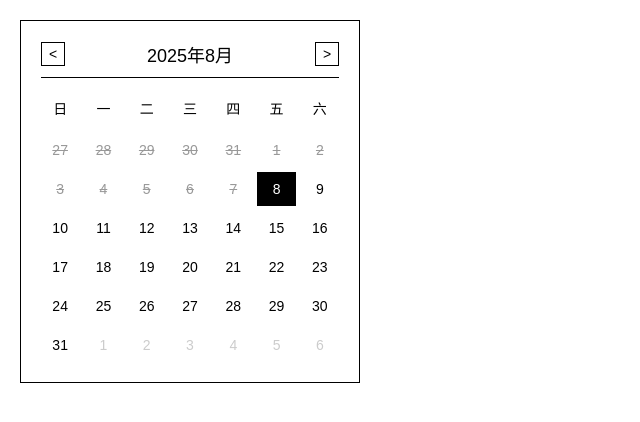
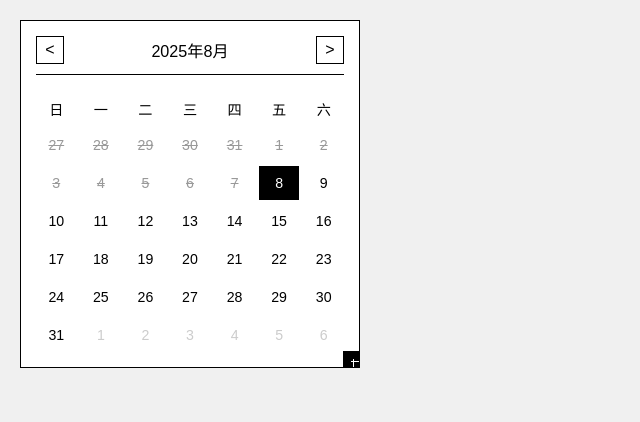
Before and after one commit to Jump129/MonthlyCalendar, a plain HTML site: page index.html in a window 1280 px wide. Shown: the whole page, without its empty margins (0-640 px from the left). Drawn offline with Linux system fonts and the light colour scheme.

Commit message:
Update index.html

```diff
--- a/index.html
+++ b/index.html
@@ -3,23 +3,27 @@
 <head>
     <meta charset="UTF-8">
     <meta name="viewport" content="width=device-width, initial-scale=1.0">
+    <title>可缩放月历</title>
     <style>
-        @font-face {
-            font-family: "PingFang SC";
-            src: local("PingFang SC"), sans-serif;
+        * {
+            margin: 0;
+            padding: 0;
+            box-sizing: border-box;
         }
         body {
             font-family: "PingFang SC", sans-serif;
-            margin: 0;
             padding: 20px;
-            background: transparent;
+            background: #f0f0f0;
         }
         .calendar-container {
             width: 340px;
+            min-width: 210px; /* 确保最小宽度下仍能显示7列 */
+            min-height: 280px;
             background: #fff;
             border: 1px solid #000;
-            padding: 20px;
-            box-sizing: border-box;
+            padding: 15px;
+            position: relative;
+            overflow: hidden; /* 防止内容溢出容器 */
         }
         .calendar-header {
             display: flex;
@@ -32,40 +36,34 @@
         .current-month {
             font-size: 18px;
             font-weight: 500;
+            white-space: nowrap; /* 防止月份标题换行 */
         }
         .nav-btn {
             background: transparent;
             border: 1px solid #000;
-            width: 24px;
-            height: 24px;
-            font-size: 14px;
+            width: 28px;
+            height: 28px;
             cursor: pointer;
             display: flex;
             align-items: center;
             justify-content: center;
-            padding: 0;
+            font-size: 16px;
         }
-        .weekdays {
+        .weekdays, .days {
             display: grid;
             grid-template-columns: repeat(7, 1fr);
-            gap: 5px;
-            margin-bottom: 10px;
+            gap: 4px;
         }
-        .weekday {
+        .weekday, .day {
+            padding: 8px 2px;
             font-size: 14px;
             text-align: center;
-            padding: 5px 0;
-        }
-        .days {
-            display: grid;
-            grid-template-columns: repeat(7, 1fr);
-            gap: 5px;
-        }
-        .day {
-            font-size: 14px;
-            text-align: center;
-            padding: 8px 0;
             border: 1px solid transparent;
+            min-height: 34px;
+            display: flex;
+            align-items: center;
+            justify-content: center;
+            overflow: hidden; /* 防止数字溢出单元格 */
         }
         .day.other-month {
             color: #ccc;
@@ -81,11 +79,38 @@
         .day:hover {
             border: 1px solid #000;
         }
+        /* 缩放手柄 */
+        .resize-handle {
+            position: absolute;
+            right: 0;
+            bottom: 0;
+            width: 16px;
+            height: 16px;
+            background: #000;
+            cursor: nwse-resize;
+            z-index: 10;
+        }
+        .resize-handle::before, .resize-handle::after {
+            content: '';
+            position: absolute;
+            background: white;
+        }
+        .resize-handle::before {
+            width: 1px;
+            height: 8px;
+            right: 5px;
+            bottom: 0;
+        }
+        .resize-handle::after {
+            width: 8px;
+            height: 1px;
+            right: 0;
+            bottom: 5px;
+        }
     </style>
-    <title>月历</title>
 </head>
 <body>
-    <div class="calendar-container">
+    <div class="calendar-container" id="calendar">
         <div class="calendar-header">
             <button class="nav-btn" id="prev-month">&lt;</button>
             <div class="current-month" id="display-month">2025年8月</div>
@@ -105,6 +130,8 @@
         <div class="days" id="calendar-days">
             <!-- 日期将通过JS动态生成 -->
         </div>
+
+        <div class="resize-handle" id="resizeHandle"></div>
     </div>
 
     <script>
@@ -207,6 +234,25 @@
                     daysContainer.appendChild(day);
                 }
             }
+
+            // 调整字体大小以适应容器宽度
+            adjustFontSize();
+        }
+
+        // 根据容器宽度调整字体大小，防止数字溢出
+        function adjustFontSize() {
+            const calendar = document.getElementById('calendar');
+            const containerWidth = calendar.offsetWidth;
+            // 计算合适的字体大小（基于容器宽度）
+            const baseFontSize = Math.max(12, Math.min(16, containerWidth / 24));
+
+            // 应用到日期和星期
+            document.querySelectorAll('.day, .weekday').forEach(el => {
+                el.style.fontSize = `${baseFontSize}px`;
+            });
+
+            // 调整月份标题大小
+            document.querySelector('.current-month').style.fontSize = `${baseFontSize + 2}px`;
         }
 
         // 初始化日历
@@ -231,6 +277,67 @@
             }
             generateCalendar(currentYear, currentMonth);
         });
+
+        // 实现缩放功能
+        function initResize() {
+            const calendar = document.getElementById('calendar');
+            const resizeHandle = document.getElementById('resizeHandle');
+            let isResizing = false;
+            let startX, startY, startWidth, startHeight;
+
+            // 鼠标按下时开始缩放
+            resizeHandle.addEventListener('mousedown', (e) => {
+                isResizing = true;
+                startX = e.clientX;
+                startY = e.clientY;
+                startWidth = calendar.offsetWidth;
+                startHeight = calendar.offsetHeight;
+
+                // 禁用过渡效果，使缩放更流畅
+                calendar.style.transition = 'none';
+                document.body.style.cursor = 'nwse-resize';
+
+                e.preventDefault();
+            });
+
+            // 鼠标移动时调整大小
+            document.addEventListener('mousemove', (e) => {
+                if (!isResizing) return;
+
+                // 计算新尺寸
+                const newWidth = startWidth + (e.clientX - startX);
+                const newHeight = startHeight + (e.clientY - startY);
+
+                // 应用最小尺寸限制
+                const minWidth = parseInt(getComputedStyle(calendar).minWidth);
+                const minHeight = parseInt(getComputedStyle(calendar).minHeight);
+
+                if (newWidth >= minWidth) {
+                    calendar.style.width = `${newWidth}px`;
+                }
+                if (newHeight >= minHeight) {
+                    calendar.style.height = `${newHeight}px`;
+                }
+
+                // 实时调整字体大小
+                adjustFontSize();
+            });
+
+            // 鼠标释放时结束缩放
+            document.addEventListener('mouseup', () => {
+                if (isResizing) {
+                    isResizing = false;
+                    calendar.style.transition = 'width 0.1s, height 0.1s';
+                    document.body.style.cursor = '';
+                }
+            });
+        }
+
+        // 初始化缩放功能
+        initResize();
+
+        // 窗口大小变化时调整字体
+        window.addEventListener('resize', adjustFontSize);
     </script>
 </body>
 </html>
```
